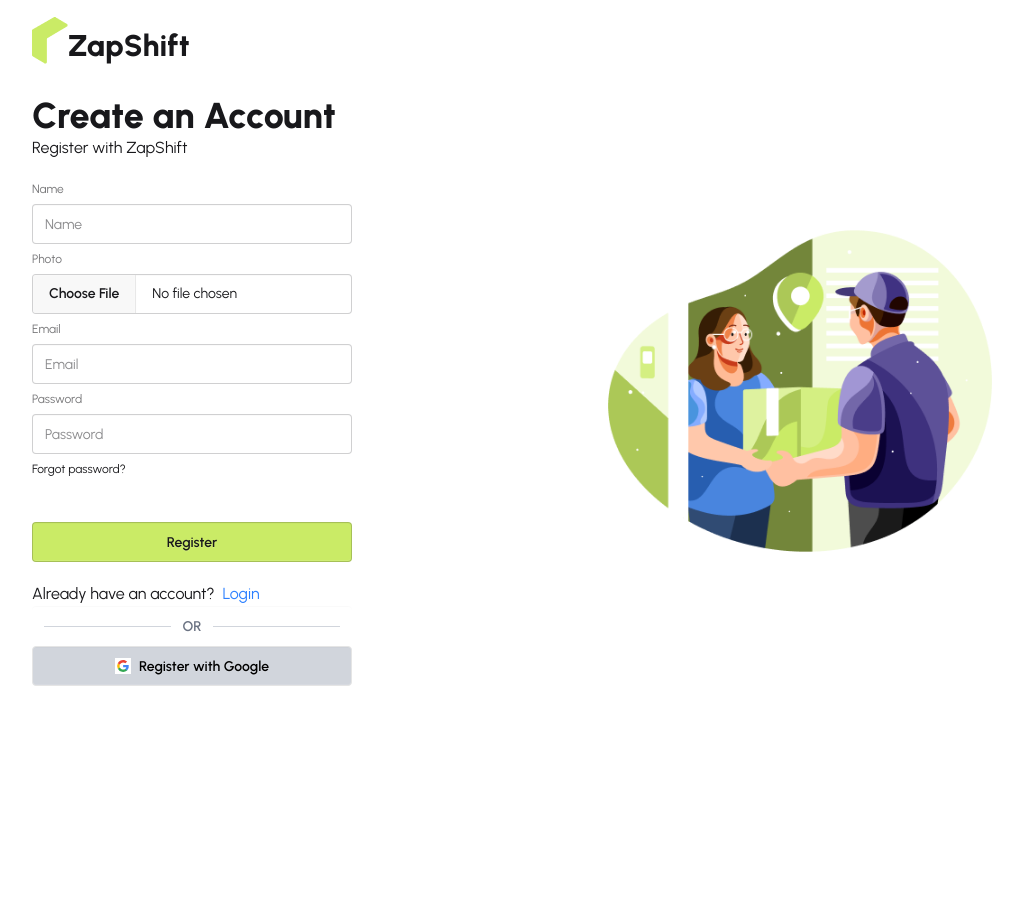
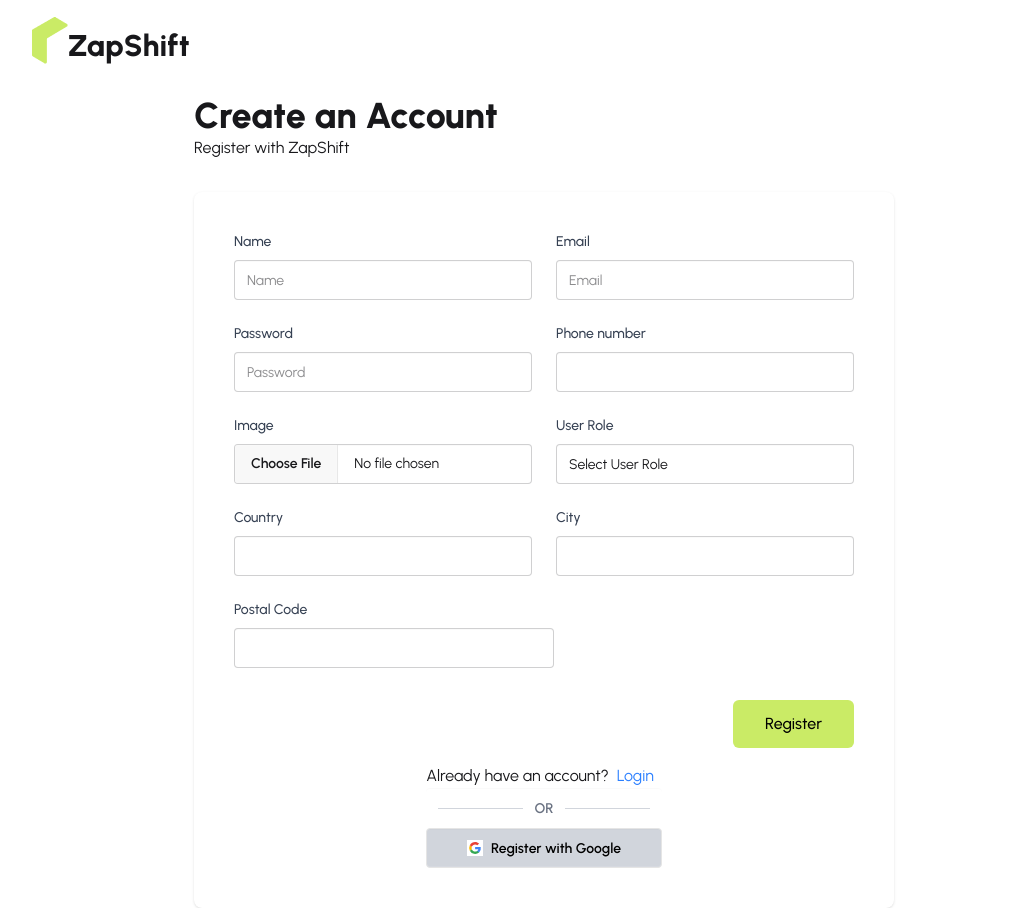
Before and after one commit to muttalib06/zap-shift-client, a React (Vite) app: page /register in a window 1280 px wide. Shown: the whole page, without its empty margins (96-1119 px from the left). Before the commit the page ends 816 px from the top, so only its background shows below. Built offline with nearby package versions, Linux system fonts and the light colour scheme; no server answers.

Commit message:
added register page update

```diff
--- a/src/components/layout/Navbar.jsx
+++ b/src/components/layout/Navbar.jsx
@@ -49,7 +49,7 @@ const Navbar = () => {
                 <NavLink>Home</NavLink>
               </li>
               <li>
-                <NavLink>Coverage</NavLink>
+                <NavLink>Coverage Area</NavLink>
               </li>
               <li>
                 <NavLink>About Us</NavLink>
@@ -81,19 +81,19 @@ const Navbar = () => {
         <div className="navbar-center hidden lg:flex">
           <ul className="menu menu-horizontal px-1">
             <li>
-              <NavLink to="/">Home</NavLink>
+              <NavLink className={({isActive}) => isActive?"bg-primary text-black":""} to="/">Home</NavLink>
             </li>
             <li>
-              <NavLink to="/coverage">Coverage</NavLink>
+              <NavLink className={({isActive}) => isActive?"bg-primary text-black":""} to="/coverage">Coverage Area</NavLink>
             </li>
             <li>
-              <NavLink to="/about">About Us</NavLink>
+              <NavLink className={({isActive}) => isActive?"bg-primary text-black":""} to="/about">About Us</NavLink>
             </li>
             <li>
-              <NavLink to="/sendParcel">Send Parcel</NavLink>
+              <NavLink className={({isActive}) => isActive?"bg-primary text-black":""} to="/sendParcel">Send Parcel</NavLink>
             </li>
             <li>
-              <NavLink to="/dashboard">Dashboard</NavLink>
+              <NavLink className={({isActive}) => isActive?"bg-primary text-black":""} to="/dashboard">Dashboard</NavLink>
             </li>
           </ul>
         </div>
--- a/src/hooks/useAxios.jsx
+++ b/src/hooks/useAxios.jsx
@@ -2,7 +2,7 @@ import axios from "axios";
 import React from "react";
 
 const axiosInstance = axios.create({
-  baseURL: "https://zap-shift-server.onrender.com",
+  baseURL: "http://localhost:3000",
 });
 
 const useAxios = () => {
--- a/src/hooks/useAxiosSecure.jsx
+++ b/src/hooks/useAxiosSecure.jsx
@@ -4,7 +4,7 @@ import useAuth from "./useAuth";
 import { useNavigate } from "react-router";
 
 const axiosInstance = axios.create({
-  baseURL: "https://zap-shift-server.onrender.com",
+  baseURL: "http://localhost:3000",
 });
 
 const useAxiosSecure = () => {
--- a/src/pages/Auth/Register.jsx
+++ b/src/pages/Auth/Register.jsx
@@ -4,7 +4,6 @@ import { AuthContext } from "../../context/AuthProvider";
 import { useForm } from "react-hook-form";
 import useAuth from "../../hooks/useAuth";
 import Spinner from "../../components/common/Spinner";
-import authImg from "../../assets/authImage.png";
 import axios from "axios";
 import useAxiosSecure from "../../hooks/useAxiosSecure";
 
@@ -32,12 +31,17 @@ const Register = () => {
         const formData = new FormData();
         formData.append("image", profileImage);
 
-        // send the to imageBB and get the url;
+        // send the image to imageBB and get the url;
         const key = import.meta.env.VITE_IMAGEBB_API_KEY;
         const uploadImgURL = `https://api.imgbb.com/1/upload?key=${key}`;
         axios.post(uploadImgURL, formData).then((response) => {
           const imageUrl = response.data.data.url;
           const name = data.name;
+          const phone = data.phone;
+          const userRole = data.userRole;
+          const country = data.country;
+          const city = data.city;
+          const postalCode = data.postalCode;
 
           //save user to the mongodb;
 
@@ -45,6 +49,11 @@ const Register = () => {
             email: data.email,
             displayName: data.name,
             photoURL: imageUrl,
+            phone,
+            country,
+            city,
+            userRole,
+            postalCode,
           };
 
           axiosSecure.post("/users", userInfo).then((res) => {
@@ -52,7 +61,9 @@ const Register = () => {
           });
 
           updateUserProfile(name, imageUrl)
-            .then(() => {})
+            .then(() => {
+              navigate(from, { replace: true });
+            })
             .catch((error) => {
               if (error.code === "auth/network-request-failed") {
                 setError(
@@ -67,10 +78,11 @@ const Register = () => {
               } else {
                 setError("Profile update failed! Please try again later.");
               }
+            })
+            .finally(() => {
+              setLoading(false);
             });
         });
-
-        navigate(from, { replace: true });
       })
       .catch((error) => {
         let message = "";
@@ -89,9 +101,6 @@ const Register = () => {
           message = "Something went wrong. Please try again.";
         }
         setError(message);
-      })
-      .finally(() => {
-        setLoading(false);
       });
   };
 
@@ -143,17 +152,21 @@ const Register = () => {
   }
 
   return (
-    <div className="flex items-center flex-col md:flex-row">
-      <div className="flex-1">
+    <div className="flex justify-center items-center">
+      <div>
         <div>
           <h2 className="font-extrabold text-4xl">Create an Account</h2>
           <p>Register with ZapShift</p>
         </div>
 
-        <form onSubmit={handleSubmit(formSubmit)} className="mt-4">
-          <fieldset className="fieldset">
-            {/* name */}
-            <label className="label">Name</label>
+        <div className="bg-white rounded-lg shadow-sm p-4 md:p-10 mt-8">
+          <form onSubmit={handleSubmit(formSubmit)}>
+            {/* First Row */}
+            <div className="grid grid-cols-1 md:grid-cols-2 gap-6 mb-6">
+              <div>
+                <label className="block text-sm font-medium text-gray-700 mb-2">
+                  Name
+                </label>
                 <input
                   type="text"
                   {...register("name", { required: "Name is required" })}
@@ -161,20 +174,13 @@ const Register = () => {
                   placeholder="Name"
                 />
                 {errors.name && (
-              <p className="text-red-500">{errors.name.message}</p>
+                  <p className="text-red-500 text-sm">{errors.name.message}</p>
                 )}
-            {/* photo */}
-            <label className="label">Photo</label>
-            <input
-              type="file"
-              {...register("image", { required: "Image is required" })}
-              className="file-input"
-            />
-            {errors.image && (
-              <p className="text-red-500">{errors.image.message}</p>
-            )}
-            {/* email */}
-            <label className="label">Email</label>
+              </div>
+              <div>
+                <label className="block text-sm font-medium text-gray-700 mb-2">
+                  Email
+                </label>
                 <input
                   type="email"
                   {...register("email", {
@@ -188,9 +194,17 @@ const Register = () => {
                   placeholder="Email"
                 />
                 {errors.email && (
-              <p className="text-red-500">{errors.email.message}</p>
+                  <p className="text-red-500 text-sm">{errors.email.message}</p>
                 )}
-            <label className="label">Password</label>
+              </div>
+            </div>
+
+            {/* Second Row */}
+            <div className="grid grid-cols-1 md:grid-cols-2 gap-6 mb-6">
+              <div>
+                <label className="block text-sm font-medium text-gray-700 mb-2">
+                  Password
+                </label>
                 <input
                   type="password"
                   {...register("password", {
@@ -208,17 +222,138 @@ const Register = () => {
                   className="input"
                   placeholder="Password"
                 />
+                <div>
                   {errors.password && (
-              <p className="text-red-500">{errors.password.message}</p>
+                    <p className="text-red-500 text-sm">
+                      {errors.password.message}
+                    </p>
                   )}
+                </div>
+              </div>
               <div>
-              <a className="link link-hover">Forgot password?</a>
+                <label className="block text-sm font-medium text-gray-700 mb-2">
+                  Phone number
+                </label>
+                <input
+                  type="tel"
+                  {...register("phone", {
+                    required: "Phone number is required",
+                  })}
+                  className="input"
+                />
+                {errors.phone && (
+                  <p className="text-red-500 text-sm">{errors.phone.message}</p>
+                )}
+              </div>
             </div>
 
-            <p className="my-2 text-red-500">{error}</p>
-            <button className="input btn bg-primary mt-4">Register</button>
-          </fieldset>
+            {/* image and user role*/}
+            <div className="grid grid-cols-1 md:grid-cols-2 gap-6 mb-6">
+              <div>
+                <label className="block text-sm font-medium text-gray-700 mb-2">
+                  Image
+                </label>
+                <input
+                  type="file"
+                  {...register("image", { required: "Image is required" })}
+                  className="file-input"
+                />
+                {errors.image && (
+                  <p className="text-red-500 text-sm">{errors.image.message}</p>
+                )}
+              </div>
+              <div>
+                <label className="block text-sm font-medium text-gray-700 mb-2">
+                  User Role
+                </label>
+                <select
+                  {...register("userRole", {
+                    required: "User role is required",
+                  })}
+                  className="input"
+                  id=""
+                >
+                  <option value="">Select User Role</option>
+                  <option value="User">User</option>
+                  <option value="Admin">Admin</option>
+                  <option value="Rider">Rider</option>
+                </select>
+                {errors.userRole && (
+                  <p className="text-red-500 text-sm">
+                    {errors.userRole.message}
+                  </p>
+                )}
+              </div>
+            </div>
+
+            {/* country and city */}
+            <div className="grid grid-cols-1 md:grid-cols-2 gap-6 mb-6">
+              <div>
+                <label className="block text-sm font-medium text-gray-700 mb-2">
+                  Country
+                </label>
+                <input
+                  type="Text"
+                  {...register("country", { required: "country is required" })}
+                  className="input"
+                />
+                {errors.country && (
+                  <p className="text-red-500 text-sm">
+                    {errors.country.message}
+                  </p>
+                )}
+              </div>
+              <div>
+                <label className="block text-sm font-medium text-gray-700 mb-2">
+                  City
+                </label>
+                <input
+                  type="text"
+                  {...register("city", { required: "city is required" })}
+                  className="input"
+                />
+                {errors.city && (
+                  <p className="text-red-500 text-sm">{errors.city.message}</p>
+                )}
+              </div>
+            </div>
+
+            {/* postal code */}
+
+            <div className="mb-8">
+              <label className="block text-sm font-medium text-gray-700 mb-2">
+                Postal Code
+              </label>
+              <input
+                type="text"
+                {...register("postalCode", {
+                  required: "Postal code is required",
+                })}
+                className="input"
+              />
+              {errors.postalCode && (
+                <p className="text-red-500 text-sm">
+                  {errors.postalCode.message}
+                </p>
+              )}
+            </div>
+
+            <div>
+              <p className="text-red-500 text-sm">{error}</p>
+            </div>
+            {/* Submit Button */}
+            <div className="flex justify-end">
+              <button
+                type="submit"
+                className="px-8 py-3 bg-primary text-black font-medium rounded-md transition duration-200 ease-in-out transform hover:scale-105 focus:outline-none focus:ring-2 focus:ring-blue-500 focus:ring-offset-2"
+              >
+                Register
+              </button>
+            </div>
           </form>
+
+          <div className="flex justify-center items-center">
+            <div>
               <p className="mt-4">
                 Already have an account?
                 <NavLink
@@ -270,9 +405,8 @@ const Register = () => {
                 Register with Google
               </button>
             </div>
-
-      <div className="flex-1">
-        <img src={authImg} alt="" />
+          </div>
+        </div>
       </div>
     </div>
   );
--- a/src/pages/dashboard/Profile.jsx
+++ b/src/pages/dashboard/Profile.jsx
@@ -1,11 +1,69 @@
-import React from "react";
+import React, { useRef, useState } from "react";
 import { MdEdit } from "react-icons/md";
 import useAuth from "../../hooks/useAuth";
+import useAxiosSecure from "../../hooks/useAxiosSecure";
+import { useQuery } from "@tanstack/react-query";
+import Spinner from "../../components/common/Spinner";
+import Error from "../../components/common/Error";
+import { FaCamera, FaEdit } from "react-icons/fa";
+import { useForm } from "react-hook-form";
+const Profile = () => {
+  const { user, setUser, updateUserProfile } = useAuth();
+  const [loading, setLoading] = useState(false);
+  const axiosSecure = useAxiosSecure();
 
-const Profile = () => {
+  const modalRef = useRef(null);
+  console.log(user);
+  const {
+    data: userInfo,
+    isLoading,
+    error,
+  } = useQuery({
+    queryKey: ["user", user.email],
+    queryFn: async () => {
+      const res = await axiosSecure.get(`/user?email=${user.email}`);
+      return res.data;
+    },
+  });
 
-        const {user} = useAuth();
-        console.log(user)
+  // update userinfo;
+
+  const handleUpdate = (data) => {
+    setLoading(true);
+    const name = data.name;
+    const image = data.imageUrl[0];
+    updateUserProfile(name, image)
+      .then(() => {
+        setUser({ ...user, displayName: name, photoURL: image });
+        modalRef.current.close();
+      })
+      .catch((error) => {
+        console.log(error);
+      })
+      .finally(() => {
+        setLoading(false);
+      });
+  };
+
+  const { register, handleSubmit } = useForm();
+
+  const handleModal = () => {
+    modalRef.current.showModal();
+  };
+
+  if (isLoading) {
+    return <Spinner></Spinner>;
+  }
+
+  if (error) {
+    return <Error></Error>;
+  }
+  if (loading) {
+    return <Spinner></Spinner>;
+  }
+
+  console.log(userInfo);
+
   return (
     <div className="min-h-screen bg-gray-50 p-4 sm:p-6 lg:p-8">
       <div className="max-w-full mx-auto lg:max-w-4/5 bg-white rounded-lg shadow-sm">
@@ -18,14 +76,13 @@ const Profile = () => {
                 alt="Profile"
                 className="w-16 h-16 rounded-full object-cover"
               />
-              <div className="absolute bottom-0 right-0 w-4 h-4 bg-green-500 border-2 border-white rounded-full"></div>
             </div>
             <div className="text-center sm:text-left">
               <h2 className="text-xl font-semibold text-gray-900">
-               {user.displayName}
+                {user.displayName}
               </h2>
-              <p className="text-sm text-gray-600">Admin</p>
-              <p className="text-sm text-gray-500">Leeds, United Kingdom</p>
+              <p className="text-sm text-gray-600">{userInfo.userRole}</p>
+              <p className="text-sm text-gray-500">{userInfo.country}</p>
             </div>
           </div>
         </div>
@@ -36,7 +93,10 @@ const Profile = () => {
             <h3 className="text-lg font-semibold text-gray-900">
               Personal Information
             </h3>
-            <button className="flex items-center gap-2 px-4 py-2 bg-primary  text-white rounded-md text-sm font-medium transition-colors w-full sm:w-auto justify-center sm:px-3 sm:py-1.5 sm:text-xs">
+            <button
+              onClick={() => handleModal()}
+              className="flex items-center gap-2 px-4 py-2 bg-primary  text-white rounded-md text-sm font-medium transition-colors w-full sm:w-auto justify-center sm:px-3 sm:py-1.5 sm:text-xs"
+            >
               Edit
               <MdEdit className="w-4 h-4 sm:w-3 sm:h-3" />
             </button>
@@ -51,15 +111,19 @@ const Profile = () => {
             </div>
             <div>
               <label className="block text-xs font-medium text-gray-500 mb-1">
-                Last Name
+                Last SignIn Time
               </label>
-              <p className="text-sm text-gray-900">{user.displayName}</p>
+              <p className="text-sm text-gray-900">
+                {new Date(user.metadata.lastSignInTime).toLocaleString()}
+              </p>
             </div>
             <div>
               <label className="block text-xs font-medium text-gray-500 mb-1">
                 Created At
               </label>
-              <p className="text-sm text-gray-900">{new Date(user.metadata.creationTime).toLocaleString()}</p>
+              <p className="text-sm text-gray-900">
+                {new Date(user.metadata.creationTime).toLocaleString()}
+              </p>
             </div>
             <div>
               <label className="block text-xs font-medium text-gray-500 mb-1">
@@ -71,13 +135,13 @@ const Profile = () => {
               <label className="block text-xs font-medium text-gray-500 mb-1">
                 Phone Number
               </label>
-              <p className="text-sm text-gray-900">(+62) 87-2554-5846</p>
+              <p className="text-sm text-gray-900">{userInfo.phone}</p>
             </div>
             <div>
               <label className="block text-xs font-medium text-gray-500 mb-1">
                 User Role
               </label>
-              <p className="text-sm text-gray-900">Admin</p>
+              <p className="text-sm text-gray-900">{userInfo.userRole}</p>
             </div>
           </div>
         </div>
@@ -97,22 +161,67 @@ const Profile = () => {
               <label className="block text-xs font-medium text-gray-500 mb-1">
                 Country
               </label>
-              <p className="text-sm text-gray-900">United Kingdom</p>
+              <p className="text-sm text-gray-900">{userInfo.country}</p>
             </div>
             <div>
               <label className="block text-xs font-medium text-gray-500 mb-1">
                 City
               </label>
-              <p className="text-sm text-gray-900">Leeds, East London</p>
+              <p className="text-sm text-gray-900">{userInfo.city}</p>
             </div>
             <div>
               <label className="block text-xs font-medium text-gray-500 mb-1">
                 Postal Code
               </label>
-              <p className="text-sm text-gray-900">ERT 1254</p>
+              <p className="text-sm text-gray-900">{userInfo.postalCode}</p>
             </div>
           </div>
         </div>
+
+        {/* modal */}
+        {/* Open the modal using document.getElementById('ID').showModal() method */}
+        <dialog ref={modalRef} id="my_modal_1" className="modal">
+          <div className="modal-box">
+            <div className="flex justify-center items-center flex-col">
+              <div>
+                <img
+                  className="w-16 h-16 rounded-full object-cover"
+                  src={user.photoURL}
+                  alt=""
+                />
+                <p>{user.displayName}</p>
+              </div>
+              <form onSubmit={handleSubmit(handleUpdate)} className="space-y-2">
+                <label>Name</label>
+                <input
+                  defaultValue={user.displayName}
+                  type="text"
+                  {...register("name")}
+                  placeholder="Type here"
+                  className="input"
+                />{" "}
+                <br />
+                <label>Image</label>
+                <input
+                  {...register("imageUrl")}
+                  type="file"
+                  className="file-input"
+                />
+                <div>
+                  <button type="submit" className="btn bg-primary">
+                    Change
+                  </button>
+                </div>
+              </form>
+            </div>
+            <div className="modal-action">
+              <form method="dialog">
+                {/* if there is a button in form, it will close the modal */}
+                <button className="btn">Close</button>
+              </form>
+            </div>
+          </div>
+        </dialog>
       </div>
     </div>
   );
--- a/src/pages/home/Home.jsx
+++ b/src/pages/home/Home.jsx
@@ -57,6 +57,10 @@ const Home = () => {
       }
     };
     loadData();
+  }, []);
+
+  useEffect(() => {
+    window.scrollTo(0, 0);
   }, []);
   return (
     <div>
```
Lines whose indentation alone changed are shown as unchanged.
